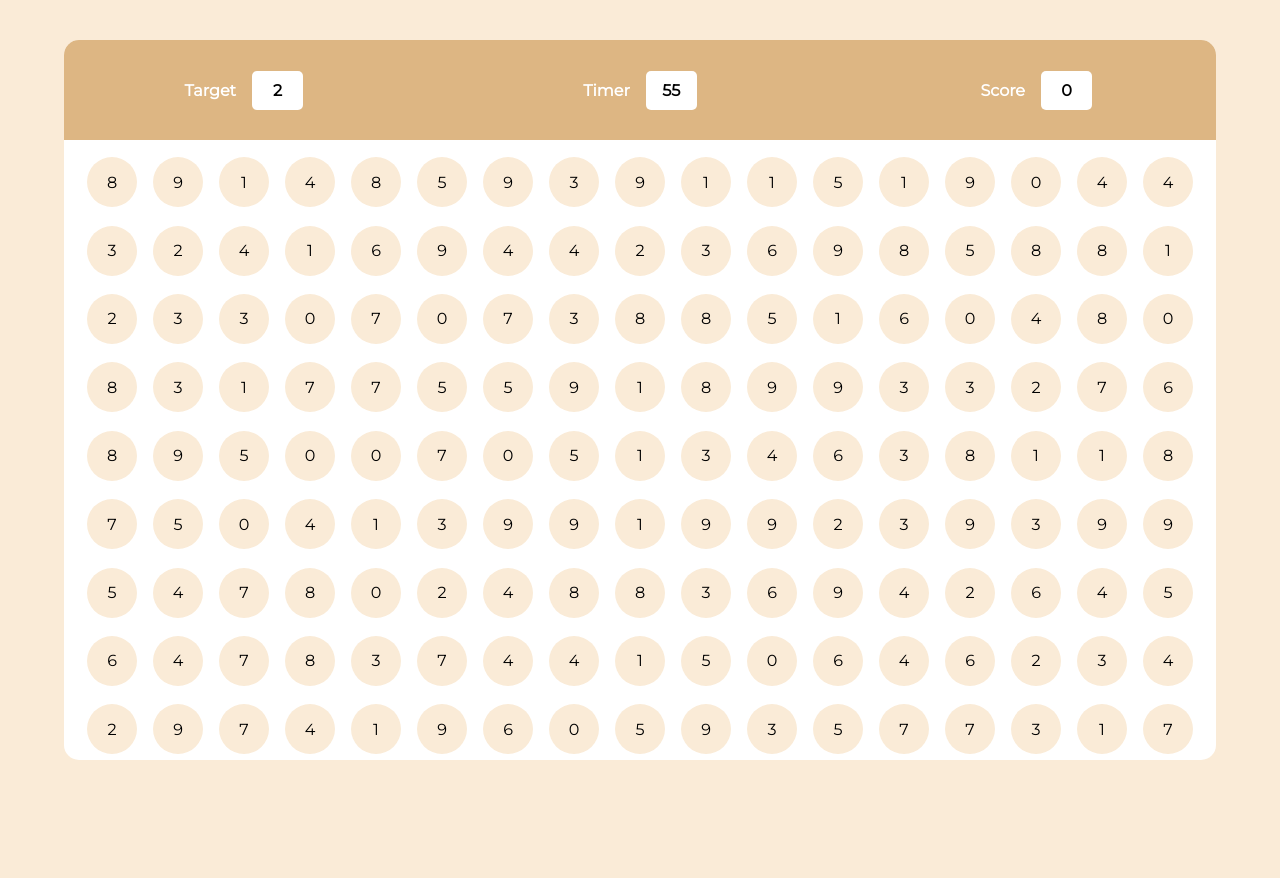
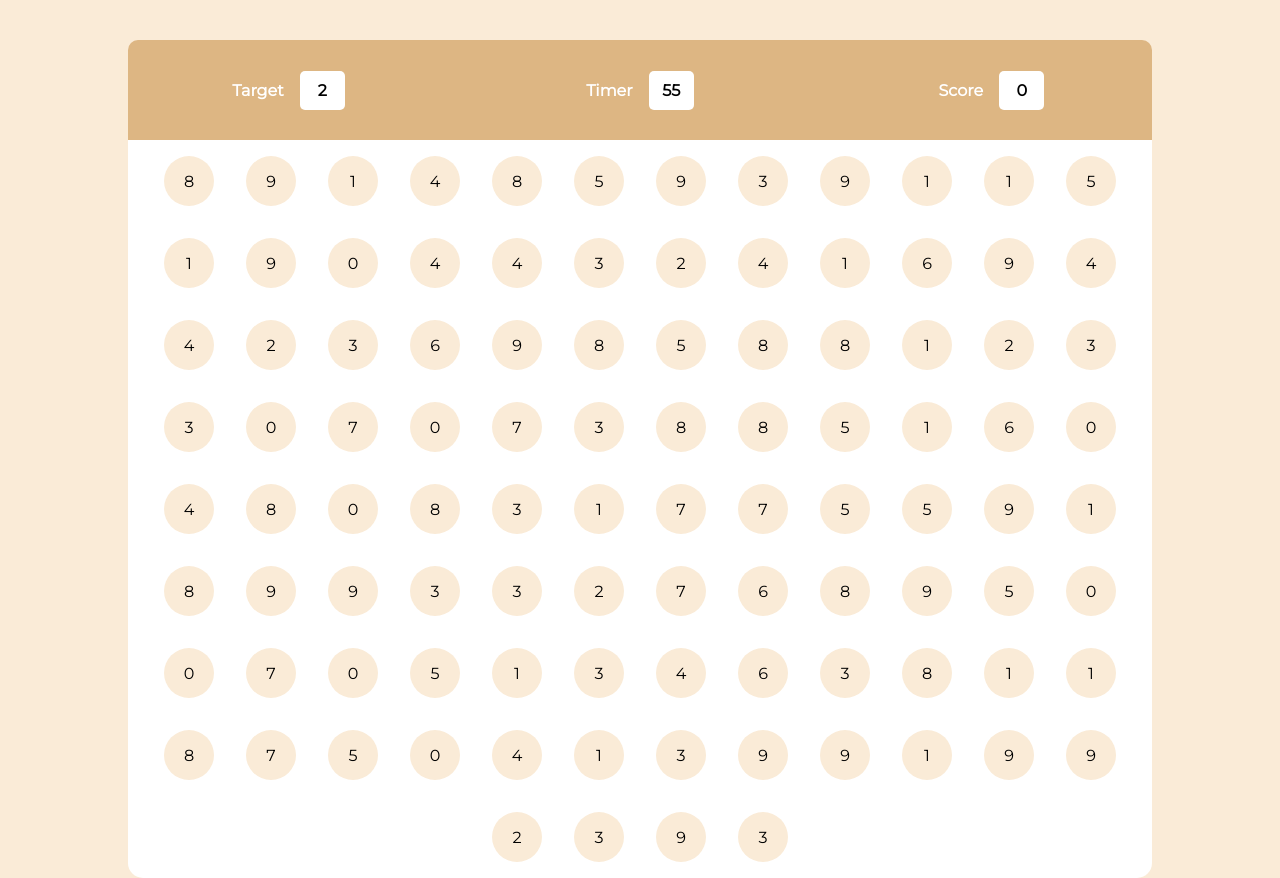
Before and after one commit to rohach/bubbleGame, a plain HTML site: page index.html in a window 1280 px wide. Before the commit the page ends 800 px from the top, so only its background shows below. Drawn offline with Linux system fonts and the light colour scheme.

Commit message:
Final changes

```diff
--- a/style.css
+++ b/style.css
@@ -16,12 +16,10 @@ body {
 }
 #main {
   height: 90vh;
-  width: 90%;
+  width: 80%;
   border-radius: 15px;
 }
 #panel {
-  overflow: hidden;
-  height: 90vh;
   background-color: #fff;
   border-radius: 15px;
 }
@@ -34,6 +32,7 @@ body {
   height: 100px;
   width: 100%;
   background-color: rgb(221, 182, 131);
+  border-radius: 10px 10px 0 0;
 }
 .elem {
   display: flex;
@@ -55,10 +54,10 @@ body {
   display: flex;
   justify-content: center;
   align-items: center;
-  gap: 1rem;
+  gap: 2rem;
   flex-wrap: wrap;
   padding: 1rem;
-  height: calc(100vh - 100px);
+  height: auto;
 }
 .bubble {
   width: 50px;
@@ -90,6 +89,9 @@ body {
   .box {
     width: 20%;
   }
+  #pbtm {
+    gap: 1rem;
+  }
 }
 @media screen and (max-width: 748px) {
   .box {
--- a/style.js
+++ b/style.js
@@ -5,7 +5,7 @@ var hitrn = 0;
 function makeBubble() {
   var totalBubbles = "";
 
-  for (var i = 1; i <= 160; i++) {
+  for (var i = 1; i <= 100; i++) {
     var numberInBubble = Math.floor(Math.random() * 10);
     totalBubbles += `<div class="bubble">${numberInBubble}</div>`;
   }
```
